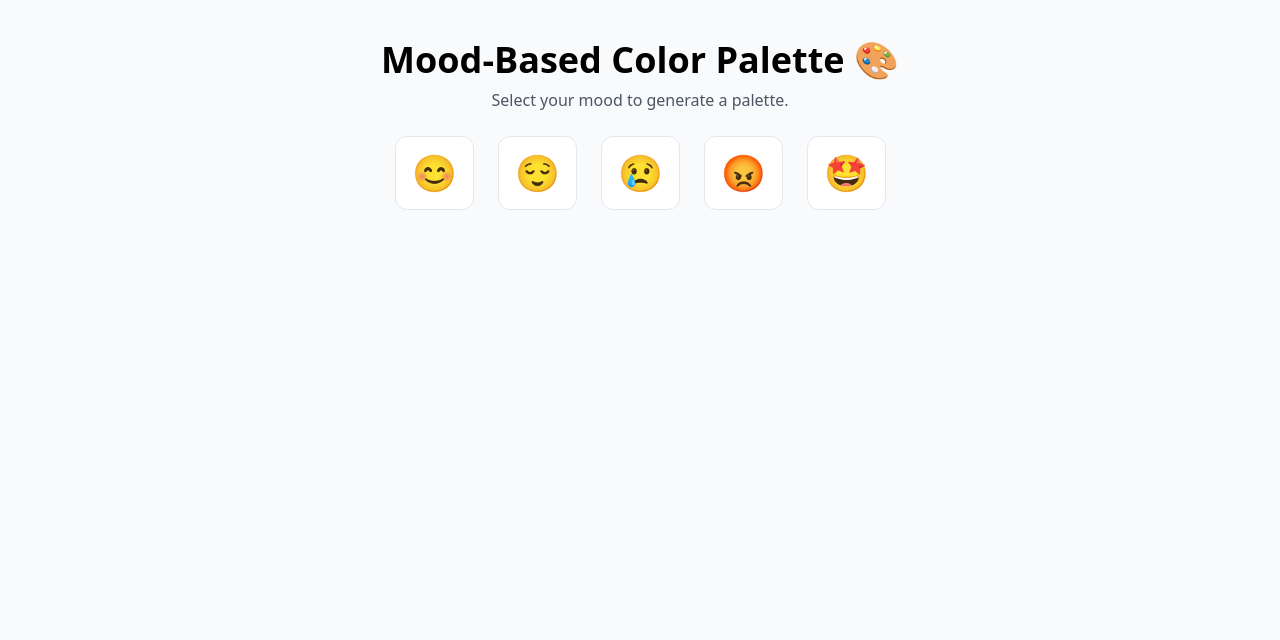
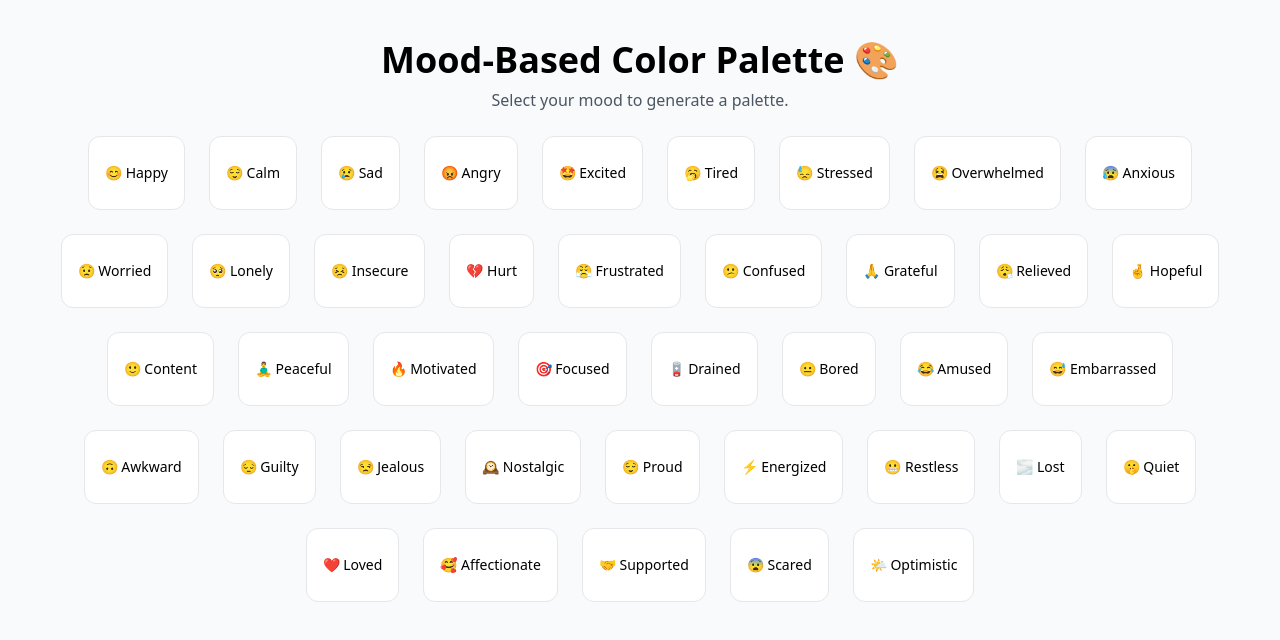
Before and after one commit to RushikeshShinde62/mood-based-color-palette-generator, a React (Vite) app: page / in a window 1280 px wide. Shown: the top 640 px of the page. Built offline with nearby package versions, Linux system fonts and the light colour scheme.

Commit message:
more emotions and colors added

```diff
--- a/src/components/MoodSelector.jsx
+++ b/src/components/MoodSelector.jsx
@@ -4,18 +4,61 @@ const moods = [
   { id: "sad", icon: "😢", label: "Sad" },
   { id: "angry", icon: "😡", label: "Angry" },
   { id: "excited", icon: "🤩", label: "Excited" },
+
+  { id: "tired", icon: "🥱", label: "Tired" },
+  { id: "stressed", icon: "😓", label: "Stressed" },
+  { id: "overwhelmed", icon: "😫", label: "Overwhelmed" },
+  { id: "anxious", icon: "😰", label: "Anxious" },
+  { id: "worried", icon: "😟", label: "Worried" },
+
+  { id: "lonely", icon: "🥺", label: "Lonely" },
+  { id: "insecure", icon: "😣", label: "Insecure" },
+  { id: "hurt", icon: "💔", label: "Hurt" },
+  { id: "frustrated", icon: "😤", label: "Frustrated" },
+  { id: "confused", icon: "😕", label: "Confused" },
+
+  { id: "grateful", icon: "🙏", label: "Grateful" },
+  { id: "relieved", icon: "😮‍💨", label: "Relieved" },
+  { id: "hopeful", icon: "🤞", label: "Hopeful" },
+  { id: "content", icon: "🙂", label: "Content" },
+  { id: "peaceful", icon: "🧘‍♂️", label: "Peaceful" },
+
+  { id: "motivated", icon: "🔥", label: "Motivated" },
+  { id: "focused", icon: "🎯", label: "Focused" },
+  { id: "drained", icon: "🪫", label: "Drained" },
+  { id: "bored", icon: "😐", label: "Bored" },
+  { id: "amused", icon: "😂", label: "Amused" },
+
+  { id: "embarrassed", icon: "😅", label: "Embarrassed" },
+  { id: "awkward", icon: "🙃", label: "Awkward" },
+  { id: "guilty", icon: "😔", label: "Guilty" },
+  { id: "jealous", icon: "😒", label: "Jealous" },
+  { id: "nostalgic", icon: "🕰️", label: "Nostalgic" },
+
+  { id: "proud", icon: "😌", label: "Proud" },
+  { id: "energized", icon: "⚡", label: "Energized" },
+  { id: "restless", icon: "😬", label: "Restless" },
+  { id: "lost", icon: "🌫️", label: "Lost" },
+  { id: "quiet", icon: "🤫", label: "Quiet" },
+
+  { id: "loved", icon: "❤️", label: "Loved" },
+  { id: "affectionate", icon: "🥰", label: "Affectionate" },
+  { id: "supported", icon: "🤝", label: "Supported" },
+  { id: "scared", icon: "😨", label: "Scared" },
+  { id: "optimistic", icon: "🌤️", label: "Optimistic" }
 ];
+
 
 export default function MoodSelector({ onSelect }) {
   return (
-    <div className="flex justify-center gap-6 mt-6">
+    <div className="flex justify-center gap-6 mt-6 flex-wrap">
       {moods.map((m) => (
         <button
           key={m.id}
           onClick={() => onSelect(m.id)}
-          className="text-4xl p-4 border rounded-xl bg-white hover:bg-gray-100 transition"
+          className="text-4xl p-4 text-[14px] border rounded-xl bg-white hover:bg-gray-100 transition"
         >
-          {m.icon}
+          {m.icon} {m.label}
         </button>
       ))}
     </div>
--- a/src/utils/generatePalette.js
+++ b/src/utils/generatePalette.js
@@ -4,24 +4,70 @@ const moods = {
   sad: ["#001f3f", "#0074D9"],
   angry: ["#FF4136", "#85144b"],
   excited: ["#B10DC9", "#F012BE"],
+
+  tired: ["#A3A3A3", "#6E6E6E"],
+  stressed: ["#8B0000", "#B22222"],
+  overwhelmed: ["#5A5A5A", "#2E2E2E"],
+  anxious: ["#4B6EAF", "#2C3E50"],
+  worried: ["#556B7F", "#3A4750"],
+
+  lonely: ["#4A4E69", "#22223B"],
+  insecure: ["#6C757D", "#495057"],
+  hurt: ["#A4161A", "#660708"],
+  frustrated: ["#D1495B", "#8B2F3E"],
+  confused: ["#8E9AAF", "#CBC0D3"],
+
+  grateful: ["#FFD8A8", "#FFC078"],
+  relieved: ["#9CE5CB", "#63C5B0"],
+  hopeful: ["#A3E6A3", "#5CCF5C"],
+  content: ["#F0E3A3", "#D9C76A"],
+  peaceful: ["#CFE8FF", "#A4D4FF"],
+
+  motivated: ["#FF8C00", "#FF5400"],
+  focused: ["#003049", "#1A659E"],
+  drained: ["#B0B0B0", "#8C8C8C"],
+  bored: ["#BDBDBD", "#9E9E9E"],
+  amused: ["#FFE066", "#FAB666"],
+
+  embarrassed: ["#FFB3B3", "#FF9999"],
+  awkward: ["#D3C0F9", "#B39DDB"],
+  guilty: ["#7F8C8D", "#5C6E73"],
+  jealous: ["#3C6E47", "#2A5033"],
+  nostalgic: ["#C2B280", "#A8996E"],
+
+  proud: ["#F4D35E", "#EE964B"],
+  energized: ["#FF6B35", "#FF9F1C"],
+  restless: ["#7A7265", "#59554A"],
+  lost: ["#6D8299", "#4F5D75"],
+  quiet: ["#E8E8E8", "#CFCFCF"],
+
+  loved: ["#FF6F91", "#FF9671"],
+  affectionate: ["#FFC6FF", "#FFABF7"],
+  supported: ["#A0D995", "#6CC57A"],
+  scared: ["#2C3E50", "#1C2833"],
+  optimistic: ["#A8E6CF", "#85D6A6"]
 };
 
 // lighten / darken helper
-const adjust = (hex, amount) => {
-  let col = hex.replace("#", "");
-  let num = parseInt(col, 16);
+// const adjust = (hex, amount) => {
+//   let col = hex.replace("#", "");
 
-  let r = Math.min(255, Math.max(0, (num >> 16) + amount));
-  let g = Math.min(255, Math.max(0, ((num >> 8) & 0x00ff) + amount));
-  let b = Math.min(255, Math.max(0, (num & 0x0000ff) + amount));
+//   let r = parseInt(col.substring(0, 2), 16);
+//   let g = parseInt(col.substring(2, 4), 16);
+//   let b = parseInt(col.substring(4, 6), 16);
 
-  return (
-    "#" +
-    (r << 16 | g << 8 | b)
-      .toString(16)
-      .padStart(6, "0")
-  );
-};
+//   r = Math.min(255, Math.max(0, r + amount));
+//   g = Math.min(255, Math.max(0, g + amount));
+//   b = Math.min(255, Math.max(0, b + amount));
+
+//   return (
+//     "#" +
+//     r.toString(16).padStart(2, "0") +
+//     g.toString(16).padStart(2, "0") +
+//     b.toString(16).padStart(2, "0")
+//   );
+// };
+
 
 export const generatePalette = (mood) => {
   const [c1, c2] = moods[mood] || moods.happy;
```
